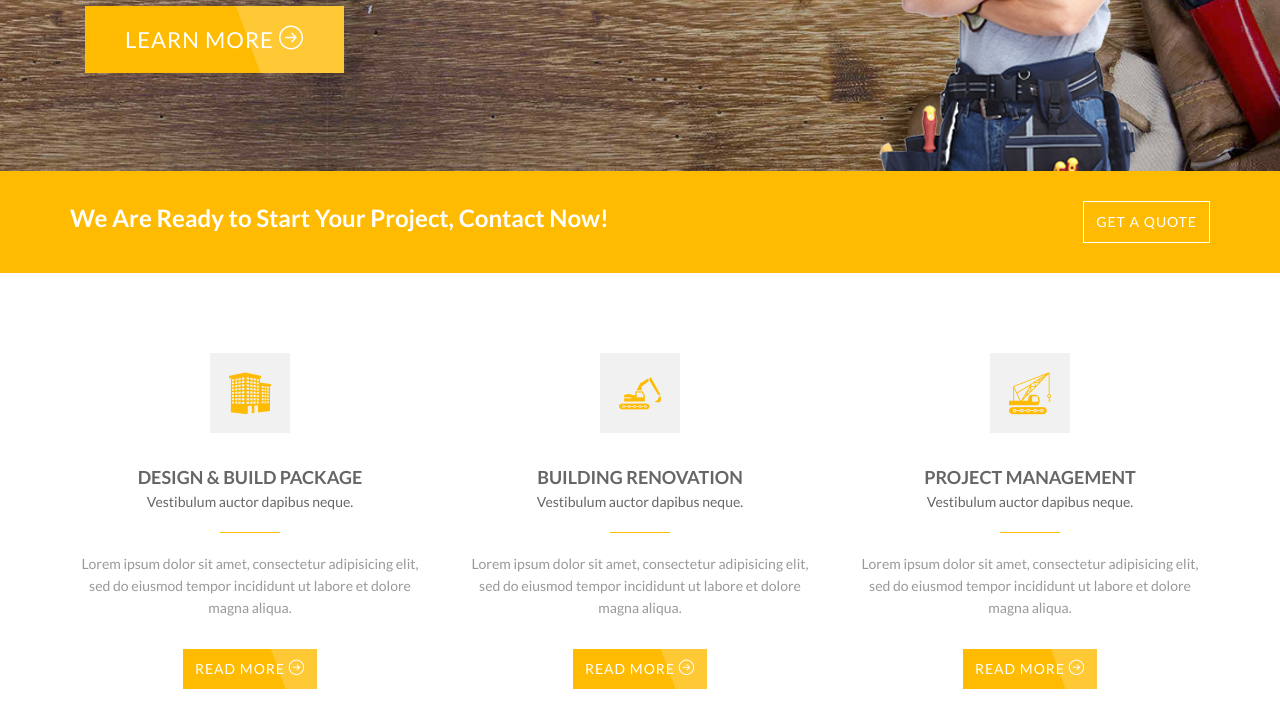
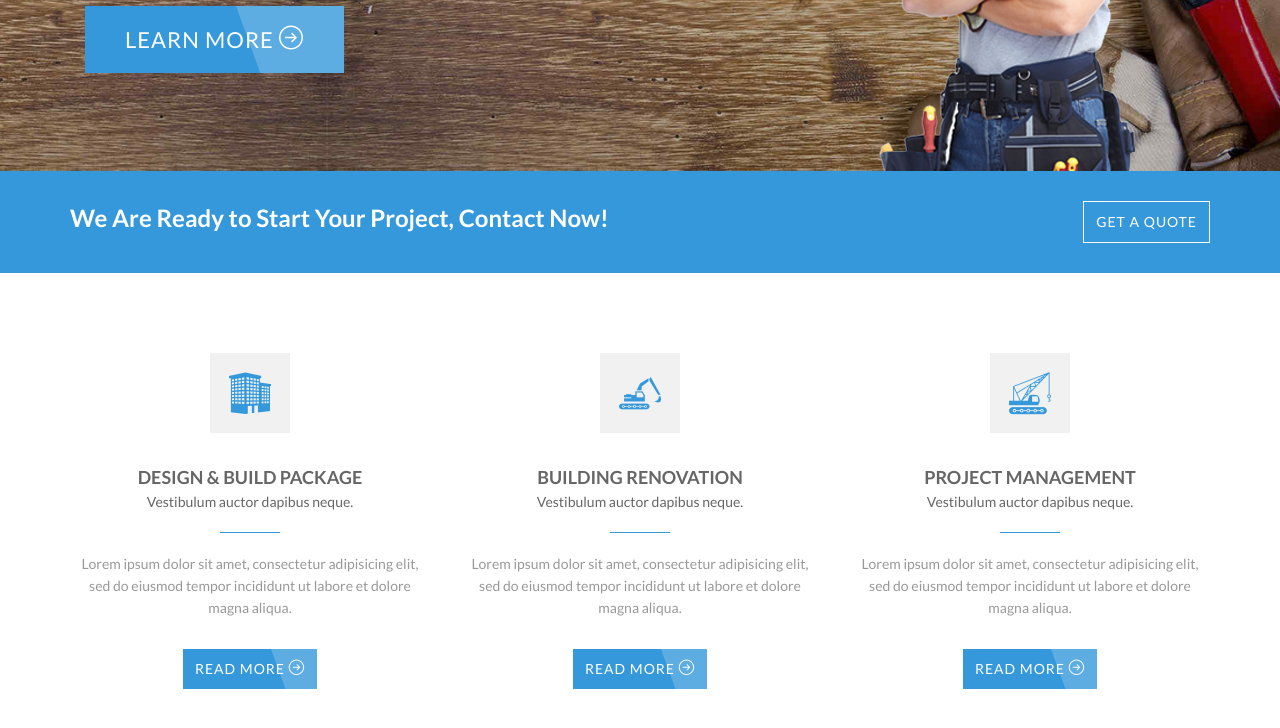
Before and after one commit to Efriedman1/AMFConstruction, a plain HTML site: page index.html in a window 1280 px wide. Shown: the part 524-1252 px from the top of the page. Drawn offline with Linux system fonts and the light colour scheme.

Commit message:
css updates

```diff
--- a/index.html
+++ b/index.html
@@ -42,12 +42,12 @@
     <link rel="stylesheet" type="text/css" href="assets/css/colors/river.css" media="screen" />
 
     <!-- Color CSS Styles  -->
-    <link rel="stylesheet" type="text/css" href="assets/css/colors/yellow.css" title="yellow" media="screen" />
+    <!-- <link rel="stylesheet" type="text/css" href="assets/css/colors/yellow.css" title="yellow" media="screen" />
     <link rel="stylesheet" type="text/css" href="assets/css/colors/turquoise.css" title="turquoise" media="screen" />
-    <link rel="stylesheet" type="text/css" href="assets/css/colors/emerald.css" title="emerald" media="screen" />
+    <link rel="stylesheet" type="text/css" href="assets/css/colors/emerald.css" title="emerald" media="screen" /> -->
     <link rel="stylesheet" type="text/css" href="assets/css/colors/river.css" title="river" media="screen" />
-    <link rel="stylesheet" type="text/css" href="assets/css/colors/wisteria.css" title="wisteria" media="screen" />
-    <link rel="stylesheet" type="text/css" href="assets/css/colors/alizarin.css" title="alizarin" media="screen" />
+    <!-- <link rel="stylesheet" type="text/css" href="assets/css/colors/wisteria.css" title="wisteria" media="screen" />
+    <link rel="stylesheet" type="text/css" href="assets/css/colors/alizarin.css" title="alizarin" media="screen" /> -->
 
     <!--[if IE 8]>
     <script src="http://html5shiv.googlecode.com/svn/trunk/html5.js"></script>
```
